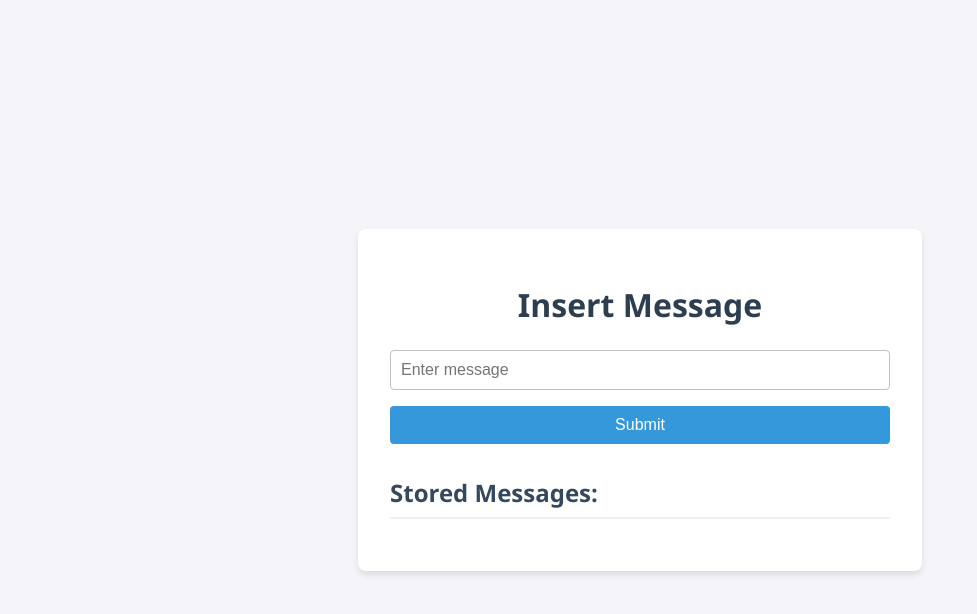
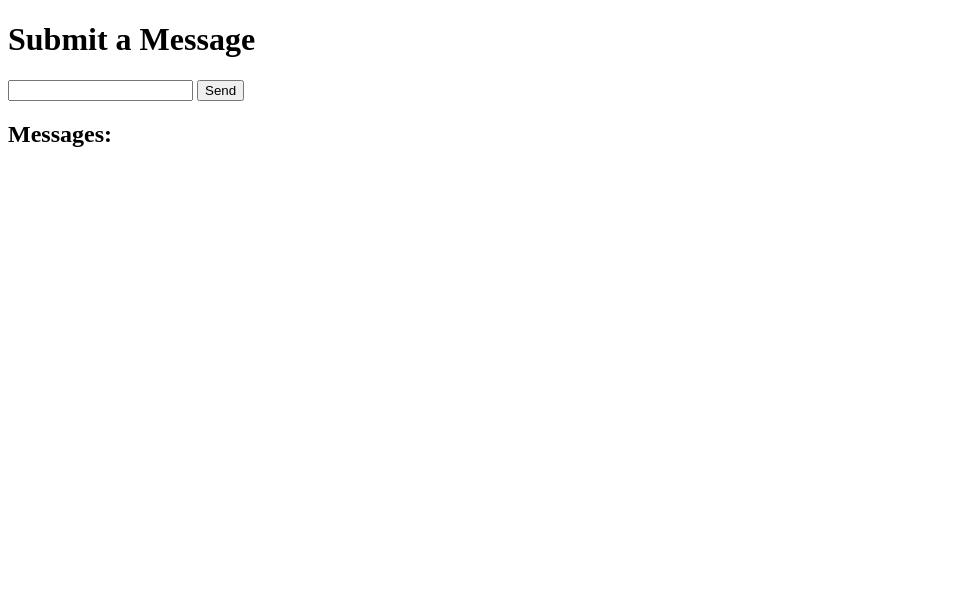
Before and after one commit to chandusaigari/project, a Flask app: page / in a window 1280 px wide. Shown: the top 614 px of the page, without its empty margins (0-977 px from the left). Run offline with Flask 3, Linux system fonts and the light colour scheme; data that the repository does not hold is empty.

Commit message:
Update index.html

```diff
--- a/templates/index.html
+++ b/templates/index.html
@@ -1,24 +1,18 @@
 <!DOCTYPE html>
-<html lang="en">
-<head>
-    <title>Flask MySQL App</title>
-    <meta charset="UTF-8">
-    <meta name="viewport" content="width=device-width, initial-scale=1.0">
-    <link rel="stylesheet" href="{{ url_for('static', filename='style.css') }}">
-</head>
+<html>
+<head><title>Message Board</title></head>
 <body>
-    <div class="container">
-        <h1>Insert Message</h1>
+    <h1>Submit a Message</h1>
     <form method="POST">
-            <input type="text" name="message" required placeholder="Enter message" />
-            <button type="submit">Submit</button>
+        <input type="text" name="message" required />
+        <button type="submit">Send</button>
     </form>
-        <h2>Stored Messages:</h2>
+
+    <h2>Messages:</h2>
     <ul>
         {% for msg in messages %}
             <li>{{ msg }}</li>
         {% endfor %}
     </ul>
-    </div>
 </body>
 </html>
```
Lines whose indentation alone changed are shown as unchanged.
